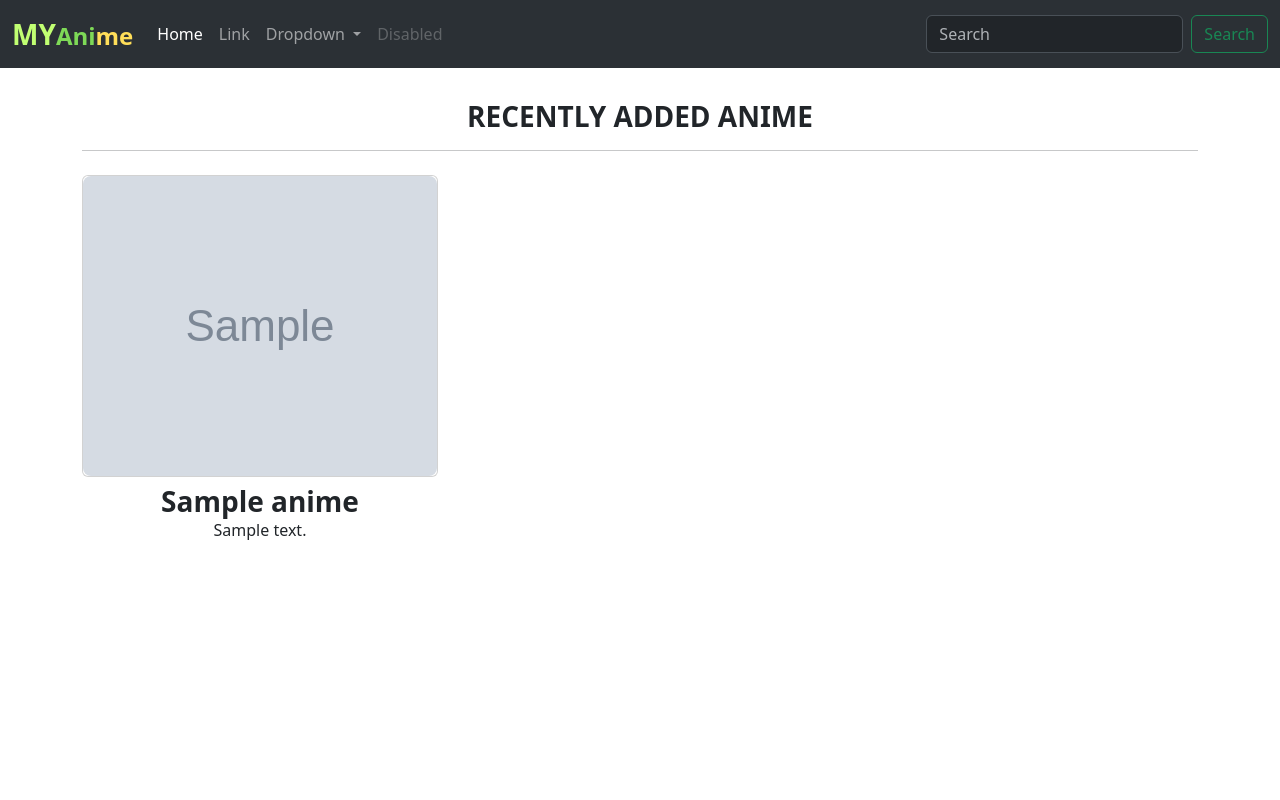
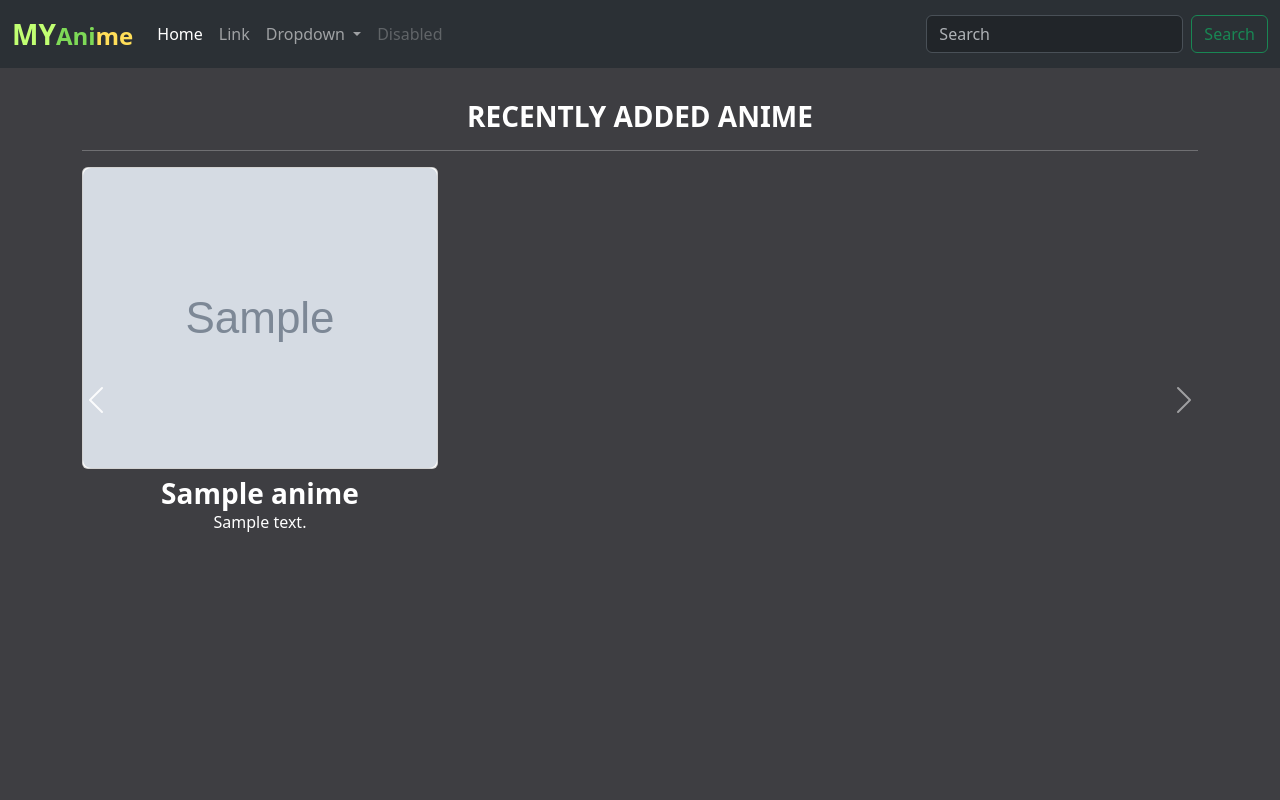
Before and after one commit to Nai2425/my-anime-codeigniter3, a CodeIgniter app: page /myanime/ in a window 1280 px wide. Run offline with CodeIgniter, Linux system fonts and the light colour scheme; tables that the repository leaves empty or names only in its code hold one stand-in row (values such as "Sample post"); grey boxes marked "Sample" are stand-in pictures.

Commit message:
carousel

```diff
--- a/application/views/pages/menu.php
+++ b/application/views/pages/menu.php
@@ -11,19 +11,43 @@
 <div class="container">
     <h2 class="fw-bold fs-3 text-center mt-3 pt-3">RECENTLY ADDED ANIME</h2>
     <hr class="hr" />
-    <div class="row mt-4">
-        <?php foreach ($animes as $row) : ?>
+    <div id="carouselExampleAutoplaying" class="carousel slide" data-bs-ride="carousel">
+        <div class="carousel-inner">
+            <?php
+            $totalAnimes = count($animes);
+            $itemsPerSlide = 3;
+            $slideCount = ceil($totalAnimes / $itemsPerSlide);
+
+            for ($i = 0; $i < $slideCount; $i++) :
+            ?>
+                <div class="carousel-item <?php echo $i === 0 ? 'active' : ''; ?>">
+                    <div class="row">
+                        <?php
+                        for ($j = $i * $itemsPerSlide; $j < min(($i + 1) * $itemsPerSlide, $totalAnimes); $j++) :
+                            $row = $animes[$j];
+                        ?>
                             <div class="col-md-4">
                                 <div class="card mb-2">
                                     <img src="<?php echo $row->image ?>" class="card-img-top rounded-3" alt="<?php echo $row->title ?> logo" width="100px" height="300px">
-
                                 </div>
                                 <div class="card-body text-center">
                                     <h5 class="card-title fs-3 fw-bold"><?php echo $row->title ?></h5>
                                     <p class="card-text" title="<?php echo $row->description ?>"><?php echo $row->description ?></p>
                                 </div>
                             </div>
-        <?php endforeach; ?>
+                        <?php endfor; ?>
+                    </div>
+                </div>
+            <?php endfor; ?>
+        </div>
 
     </div>
+    <button class="carousel-control-prev" type="button" data-bs-target="#carouselExampleAutoplaying" data-bs-slide="prev">
+        <span class="carousel-control-prev-icon" aria-hidden="true"></span>
+        <span class="visually-hidden">Previous</span>
+    </button>
+    <button class="carousel-control-next" type="button" data-bs-target="#carouselExampleAutoplaying" data-bs-slide="next">
+        <span class="carousel-control-next-icon" aria-hidden="true"></span>
+        <span class="visually-hidden">Next</span>
+    </button>
 </div>
--- a/application/views/templates/header.php
+++ b/application/views/templates/header.php
@@ -10,6 +10,15 @@
 </head>
 
 <body>
+    <style>
+        * {
+            color: white;
+        }
+
+        body {
+            background-color: #3e3e42;
+        }
+    </style>
     <nav class="navbar navbar-expand-lg bg-body-tertiary" data-bs-theme="dark">
         <div class="container-fluid">
             <a class="navbar-brand" href="#"><span style="color:#c1ff72;" class="fw-bold fs-3">MY</span><span style="color:#7ed957;" class="fw-bold fs-4">Ani</span><span style="color:#ffde59;" class="fw-bold fs-4">me</span></a>
```
Lines whose indentation alone changed are shown as unchanged.
